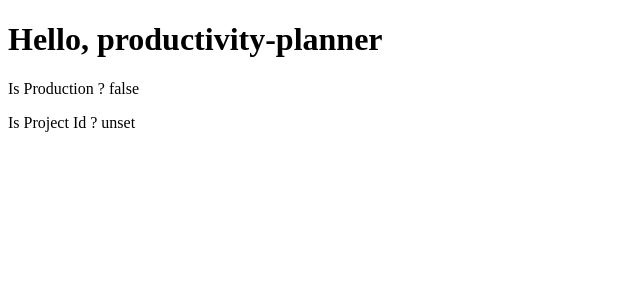
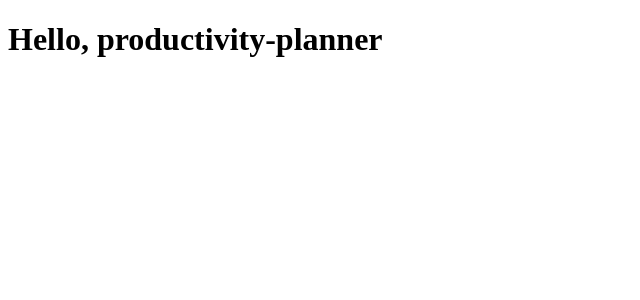
Before and after one commit to danJ05/productivity-planner, an Angular app: page / in a window 1280 px wide. Shown: the top 300 px of the page, without its empty margins (0-640 px from the left). Built offline with nearby package versions, Linux system fonts and the light colour scheme; no server answers.

Commit message:
chore(builder):remove variable in app component

```diff
--- a/src/app/app.component.html
+++ b/src/app/app.component.html
@@ -1,4 +1 @@
 <h1>Hello, productivity-planner</h1>
-
-<p> Is Production ? {{isProductionEnvironment}}</p>
-<p> Is Project Id ? {{firebaseProjectId}}</p>
--- a/src/app/app.component.ts
+++ b/src/app/app.component.ts
@@ -1,6 +1,5 @@
 import { Component } from '@angular/core';
-import { RouterOutlet } from '@angular/router';
-import {environment} from '../environments/environment';
+
 
 @Component({
   selector: 'app-root',
@@ -10,6 +9,5 @@ import {environment} from '../environments/environment';
   styleUrl: './app.component.scss'
 })
 export class AppComponent {
-  isProductionEnvironment = environment.production
-  firebaseProjectId = environment.firebaseConfig.projectId
+
 }
```
